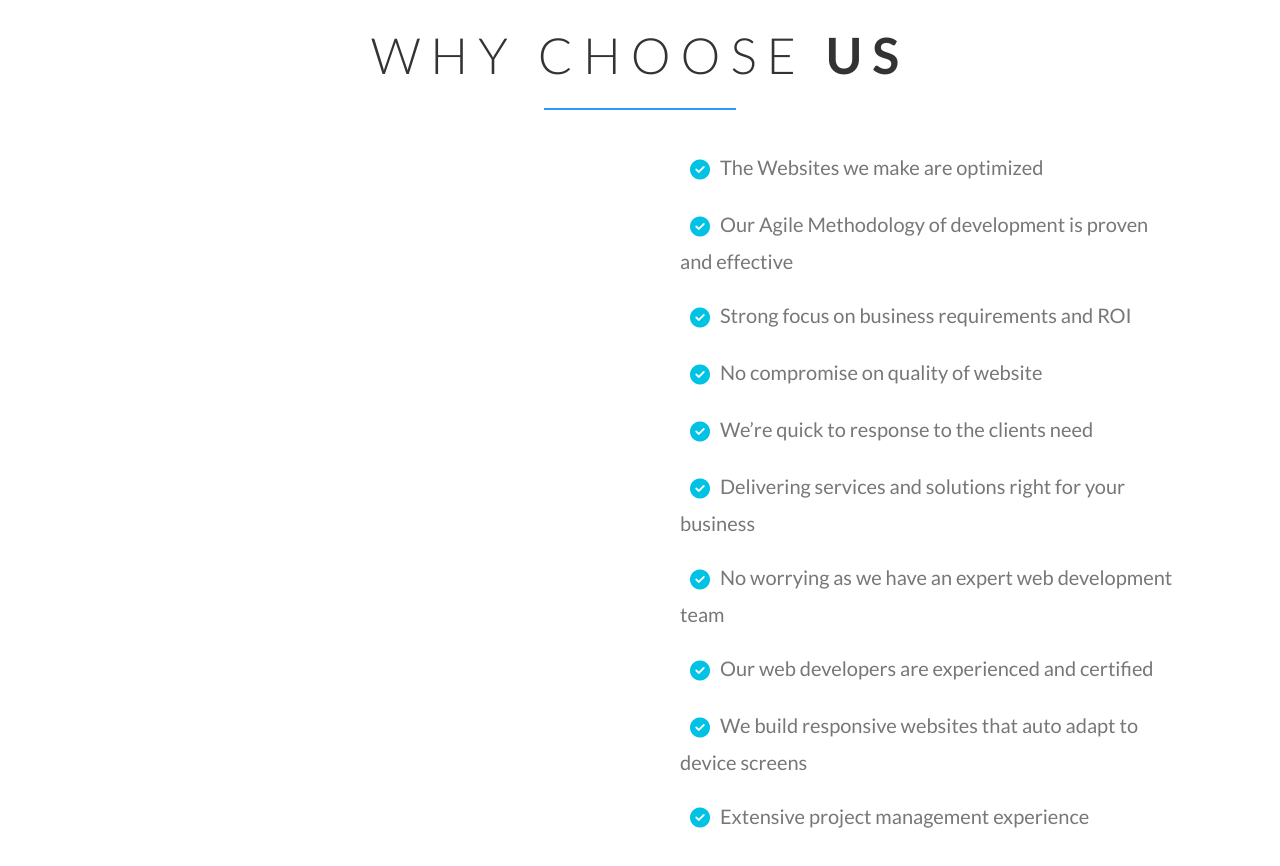
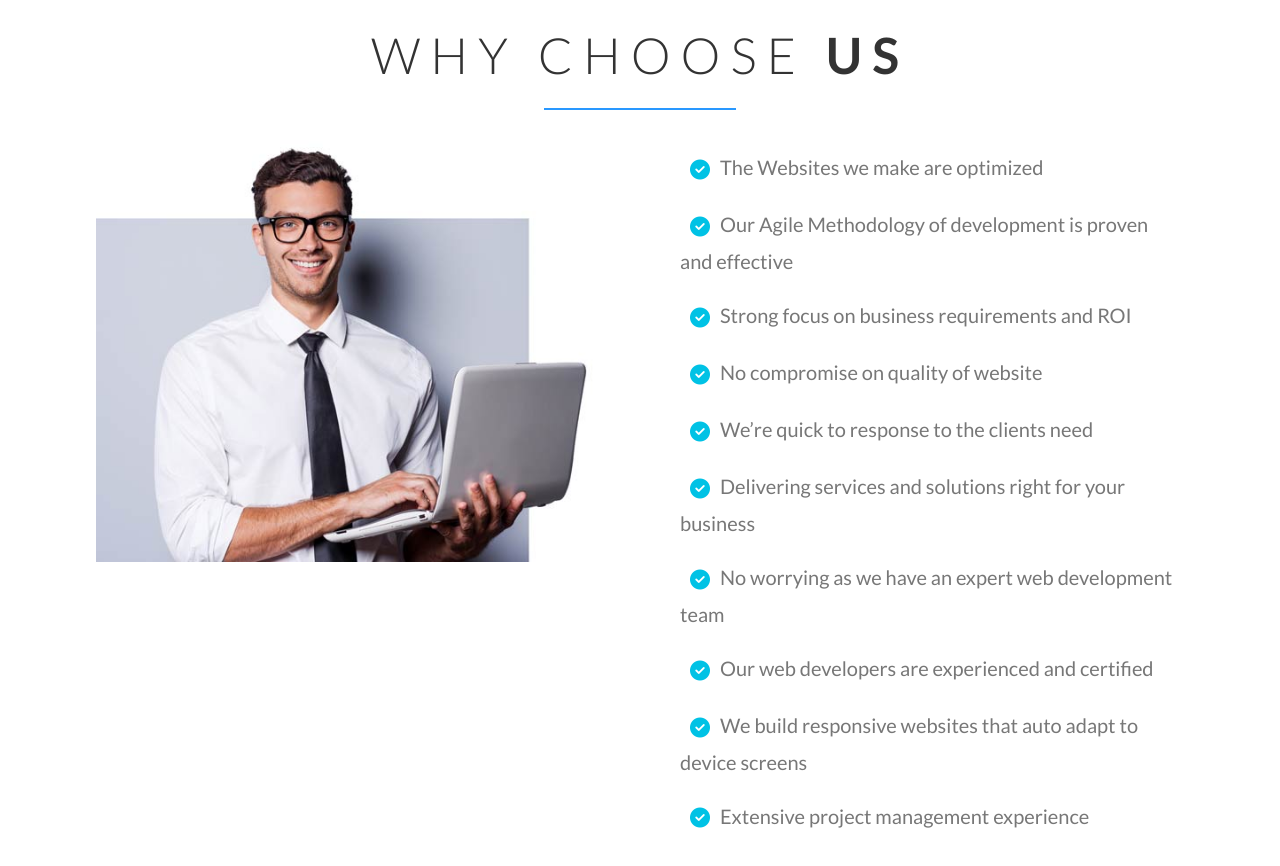
Before and after one commit to KH178/Techmarketz, a website: page index.html in a window 1280 px wide. Shown: the part 3507-4373 px from the top of the page. Drawn offline with nearby package versions, Linux system fonts and the light colour scheme; the site is published under a folder, as on GitHub Pages, so addresses that start at the root find nothing.

Commit message:
Init commit

```diff
--- a/css/style.css
+++ b/css/style.css
@@ -573,11 +573,12 @@ body {
         width: 80%;
         padding: 0 20px; } }
   .why-us--img {
-    content: url("/img/whyus.jpg");
     text-align: right;
     width: 100%;
     height: 100%;
     object-fit: contain; }
+    .why-us--img img {
+      width: 100%; }
     @media only screen and (max-width: 75em) {
       .why-us--img {
         text-align: center; } }
@@ -761,6 +762,9 @@ nav {
   display: none;
   z-index: 1;
   box-shadow: 0 3px 12px rgba(0, 0, 0, 0.15); }
+
+li:hover .nav-dropdown {
+  display: block; }
 
 /* Mobile navigation */
 .nav-mobile {
--- a/index.html
+++ b/index.html
@@ -36,7 +36,7 @@
             <a href="./about.html">About</a>
           </li>
           <li>
-            <a href="./services.html">Services</a>
+            <a href="#!">Services</a>
             <ul class="nav-dropdown" style="font-size: 1.2rem;">
               <li>
                 <a href="./webDesign.html">Web Design</a>
@@ -233,7 +233,9 @@
       </div>
       <div class="row">
         <div class="col-1-of-2" data-aos="fade-right">
-          <div class="why-us--img"></div>
+          <div class="why-us--img">
+              <img src="./img/whyus.jpg">
+          </div>
         </div>
         <div class="col-1-of-2" data-aos="fade-left">
           <div class="why-us__list">
```
